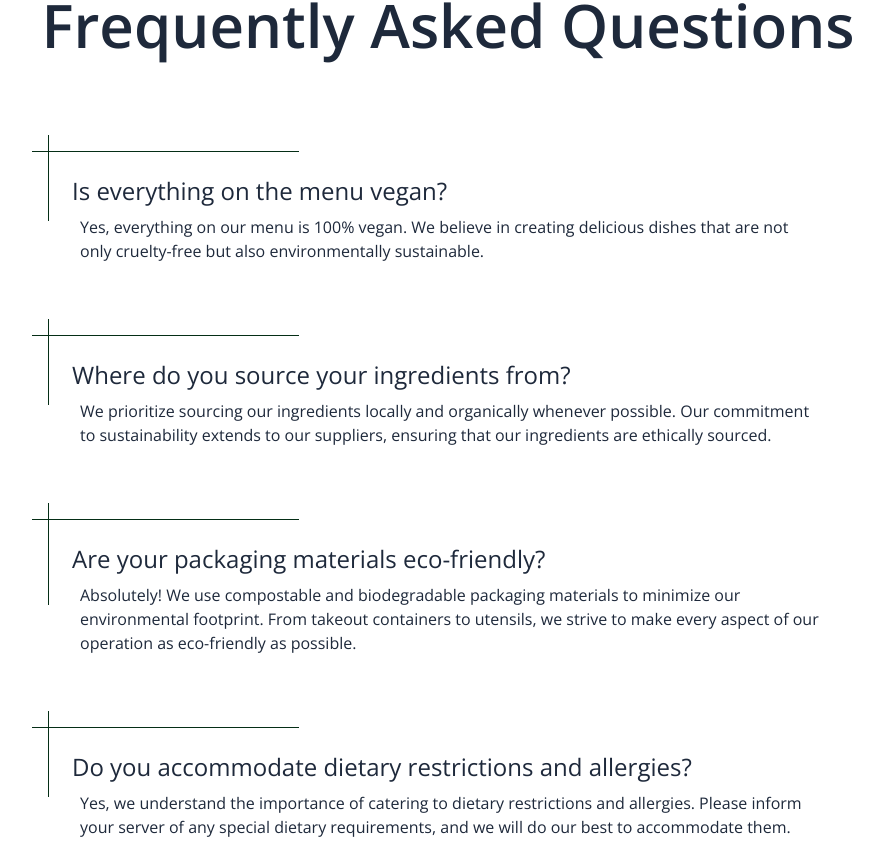
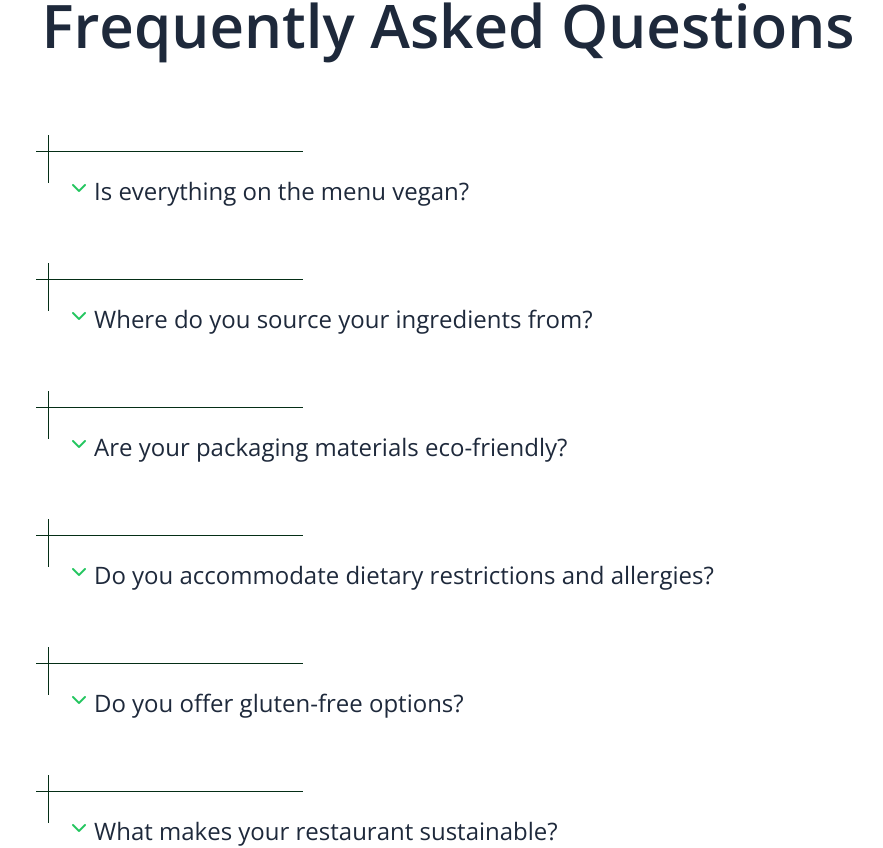
Before and after one commit to ProfoundlyParker/kind-kitchen, a SvelteKit app: page / in a window 1280 px wide. Shown: the part 4223-5071 px from the top of the page, without its empty margins (192-1075 px from the left). Built offline with nearby package versions, Linux system fonts and the light colour scheme.

Commit message:
Adding button and state that allows answers to be seen once clicked, and hidden on second click

```diff
--- a/src/components/FAQs.svelte
+++ b/src/components/FAQs.svelte
@@ -1,4 +1,5 @@
 <script>
+  import { onMount } from "svelte";
   import SectionWrapper from "./SectionWrapper.svelte";
 
   // FAQ Questions and Answers
@@ -43,7 +44,13 @@
             question: "Can I purchase gift cards for Kind Kitchen?",
             ans: "Absolutely! Gift cards are available for purchase at our restaurant. Treat your friends and loved ones to the gift of delicious, sustainable dining.",
         },
-  ]
+  ];
+
+  onMount(() => {
+    faqs.forEach(faq => {
+        faq.open = false;
+    });
+  });
 </script>
 
 <!-- FAQ Section -->
@@ -59,13 +66,24 @@
     </div>
         <div class="flex flex-col gap-8 sm:gap-10 md:gap-14 w-full">
             {#each faqs as faq}
-                <div class="flex flex-col gap-2 text-left max-w-[800px] w-full mx-auto relative p-4 px-6">
-                    <div class="absolute top-0 left-0 w-1/3 h-[1px] bg-green-950 -translate-x-4">
+                <div class="flex flex-col gap-2 text-left max-w-[800px] w-full mx-auto relative p-4 px-2">
+                    <div class="absolute top-0 left-1 w-1/3 h-[1px] bg-green-950 -translate-x-4">
                     </div>
                     <div class="absolute top-0 left-0 h-2/3 w-[1px] bg-green-950 -translate-y-4">
                     </div>
-                    <h4 class="text-lg sm:text-xl md:text-2xl pt-2">{faq.question}</h4>
-                    <p class="pl-2">{faq.ans}</p>
+                    <div class="flex items-center">
+                        <button class="p-1.5 ml-2 text-green-500 focus:outline-none" on:click={() => faq.open = !faq.open}>
+                            {#if faq.open}
+                            <i class="fa-solid fa-chevron-up" />
+                            {:else}
+                            <i class="fa-solid fa-chevron-down" />
+                            {/if}
+                        </button>
+                        <h4 class="text-lg sm:text-xl md:text-2xl pt-2">{faq.question}</h4>
+                    </div>
+                    {#if faq.open}
+                         <p class="pl-2">{faq.ans}</p>
+                    {/if}
                 </div>
             {/each}
         </div>
```
